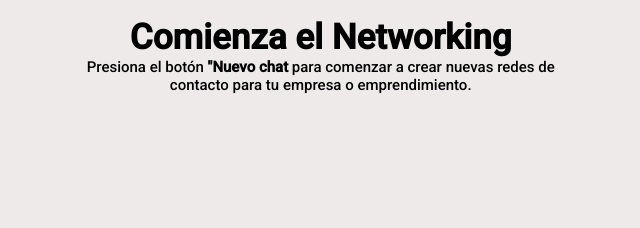
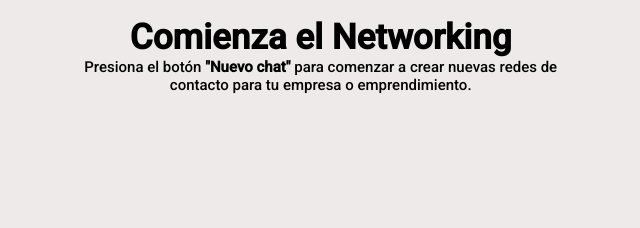
Before and after one commit to iredelmar/Modulo-2--Desafio-1, a plain HTML site: page index.html in a window 1280 px wide. Shown: the part 453-681 px from the top of the page, 512-1152 px from the left. Drawn offline with Linux system fonts and the light colour scheme.

Commit message:
correción p

```diff
--- a/index.html
+++ b/index.html
@@ -130,7 +130,7 @@
             <img src="assets/css/img/hand.png" alt="" />
             <h1>Comienza el Networking</h1>
             <p>
-                Presiona el botón <b>"Nuevo chat</b> para comenzar a crear nuevas
+                Presiona el botón <b>"Nuevo chat"</b> para comenzar a crear nuevas
                 redes de contacto para tu empresa o emprendimiento.
             </p>
 
```
